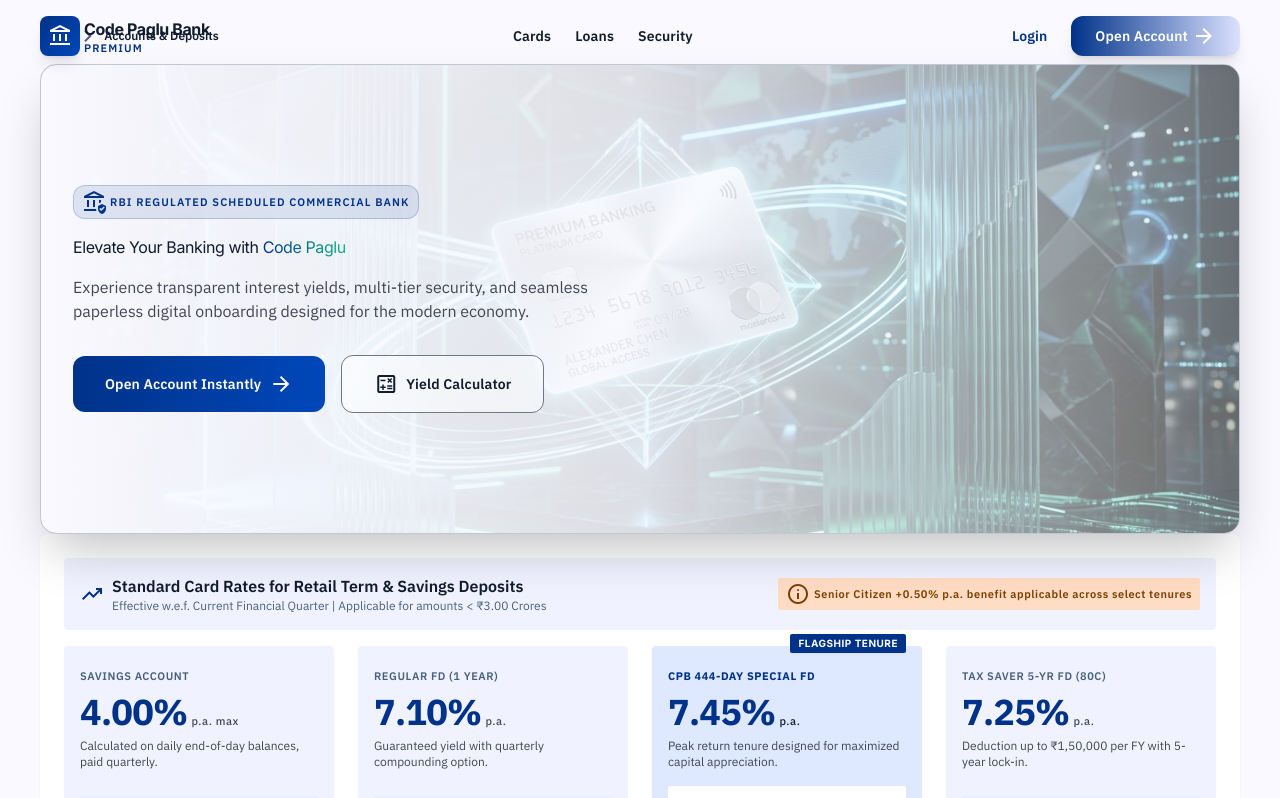
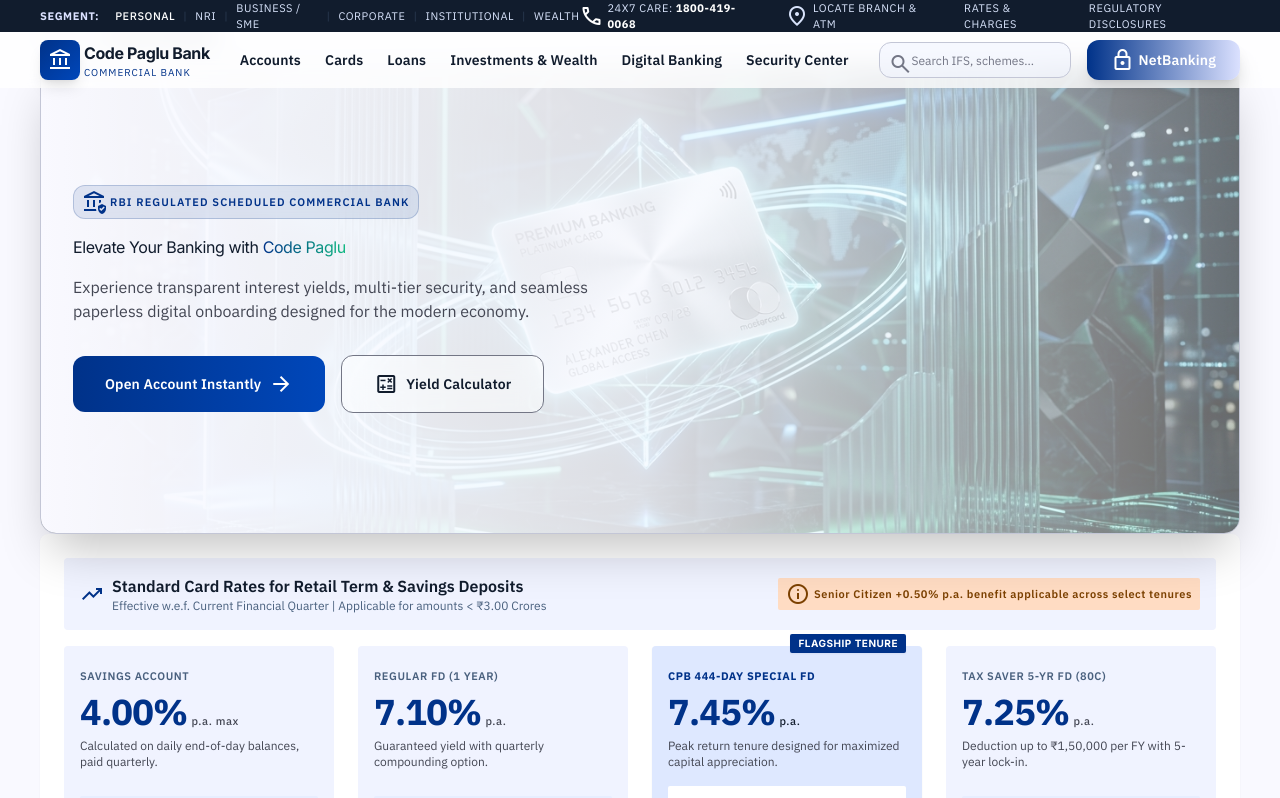
Before and after one commit to Tejasw007/CPB, a Next.js app: page / in a window 1280 px wide. Shown: the top 798 px of the page. Built offline with nearby package versions, Linux system fonts and the light colour scheme.

Commit message:
feat: update Header component with top segment bar, search input, and expanded navigation links

```diff
--- a/components/marketing/Header.tsx
+++ b/components/marketing/Header.tsx
@@ -23,11 +23,44 @@
       transition={{ duration: 0.5, ease: "easeOut" }}
       className={`fixed top-0 left-0 w-full z-50 transition-all duration-300 ${
         scrolled
-          ? "bg-surface-container-lowest/80 backdrop-blur-lg shadow-sm border-b border-outline-variant py-space-sm"
-          : "bg-transparent py-space-md"
+          ? "bg-surface-container-lowest/90 backdrop-blur-xl shadow-sm border-b border-outline-variant"
+          : "bg-surface-container-lowest/80 backdrop-blur-md"
       }`}
     >
-      <div className="max-w-[1280px] mx-auto px-margin-desktop flex items-center justify-between">
+      {/* Top Segment Bar */}
+      <div className="hidden lg:block bg-on-surface text-surface-variant h-8 px-margin-desktop">
+          <div className="max-w-[1280px] mx-auto h-full flex items-center justify-between text-[11px] font-label-sm uppercase tracking-wider">
+              <div className="flex items-center gap-space-md">
+                  <span className="text-primary-fixed font-bold">Segment:</span>
+                  <div className="flex items-center gap-space-sm">
+                      <a className="text-surface-container-lowest font-medium hover:text-primary-fixed transition-colors" href="#">Personal</a>
+                      <span className="text-secondary/50">|</span>
+                      <a className="hover:text-surface-container-lowest transition-colors" href="#">NRI</a>
+                      <span className="text-secondary/50">|</span>
+                      <a className="hover:text-surface-container-lowest transition-colors" href="#">Business / SME</a>
+                      <span className="text-secondary/50">|</span>
+                      <a className="hover:text-surface-container-lowest transition-colors" href="#">Corporate</a>
+                      <span className="text-secondary/50">|</span>
+                      <a className="hover:text-surface-container-lowest transition-colors" href="#">Institutional</a>
+                      <span className="text-secondary/50">|</span>
+                      <a className="hover:text-surface-container-lowest transition-colors" href="#">Wealth</a>
+                  </div>
+              </div>
+              <div className="flex items-center gap-space-lg">
+                  <div className="flex items-center gap-1">
+                      <span className="material-symbols-outlined text-[14px] text-surface-container-lowest">call</span>
+                      <span>24x7 Care: <strong className="text-surface-container-lowest">1800-419-0068</strong></span>
+                  </div>
+                  <a className="hover:text-surface-container-lowest transition-colors flex items-center gap-1" href="#">
+                      <span className="material-symbols-outlined text-[14px]">location_on</span> Locate Branch & ATM
+                  </a>
+                  <a className="hover:text-surface-container-lowest transition-colors" href="#">Rates & Charges</a>
+                  <a className="hover:text-surface-container-lowest transition-colors" href="#">Regulatory Disclosures</a>
+              </div>
+          </div>
+      </div>
+
+      <div className="max-w-[1280px] mx-auto px-margin-desktop flex items-center justify-between py-space-sm">
         {/* Logo */}
         <Link href="/" className="flex items-center gap-space-xs group">
           <div className="w-10 h-10 bg-gradient-to-br from-primary to-primary-container text-on-primary rounded-xl flex items-center justify-center shadow-lg group-hover:scale-105 transition-transform">
@@ -39,14 +72,20 @@
             <span className="text-title-md font-title-md text-on-surface font-bold tracking-tight">
               Code Paglu Bank
             </span>
-            <span className="text-label-sm font-label-sm text-primary tracking-widest uppercase">
-              Premium
+            <span className="text-[10px] font-label-sm text-primary tracking-widest uppercase">
+              Commercial Bank
             </span>
           </div>
         </Link>
 
         {/* Desktop Nav */}
-        <nav className="hidden md:flex items-center gap-space-lg">
+        <nav className="hidden xl:flex items-center gap-space-lg">
+          <Link
+            href="/"
+            className="text-label-lg font-label-lg text-on-surface hover:text-primary transition-colors relative after:content-[''] after:absolute after:bottom-0 after:left-0 after:w-0 after:h-0.5 after:bg-primary hover:after:w-full after:transition-all after:duration-300"
+          >
+            Accounts
+          </Link>
           <Link
             href="/cards"
             className="text-label-lg font-label-lg text-on-surface hover:text-primary transition-colors relative after:content-[''] after:absolute after:bottom-0 after:left-0 after:w-0 after:h-0.5 after:bg-primary hover:after:w-full after:transition-all after:duration-300"
@@ -60,35 +99,47 @@
             Loans
           </Link>
           <Link
+            href="#"
+            className="text-label-lg font-label-lg text-on-surface hover:text-primary transition-colors relative after:content-[''] after:absolute after:bottom-0 after:left-0 after:w-0 after:h-0.5 after:bg-primary hover:after:w-full after:transition-all after:duration-300"
+          >
+            Investments & Wealth
+          </Link>
+          <Link
+            href="#"
+            className="text-label-lg font-label-lg text-on-surface hover:text-primary transition-colors relative after:content-[''] after:absolute after:bottom-0 after:left-0 after:w-0 after:h-0.5 after:bg-primary hover:after:w-full after:transition-all after:duration-300"
+          >
+            Digital Banking
+          </Link>
+          <Link
             href="/security"
             className="text-label-lg font-label-lg text-on-surface hover:text-primary transition-colors relative after:content-[''] after:absolute after:bottom-0 after:left-0 after:w-0 after:h-0.5 after:bg-primary hover:after:w-full after:transition-all after:duration-300"
           >
-            Security
+            Security Center
           </Link>
         </nav>
 
         {/* Actions */}
         <div className="hidden md:flex items-center gap-space-sm">
+          <div className="relative hidden lg:block mr-space-sm">
+            <input
+              className="w-48 h-9 pl-8 pr-3 bg-surface-container-low/50 text-body-sm font-body-sm text-on-surface placeholder:text-outline rounded-full focus:outline-none focus:ring-1 focus:ring-primary border border-outline-variant"
+              placeholder="Search IFS, schemes..." type="text"
+            />
+            <span className="material-symbols-outlined absolute left-2.5 top-2.5 text-[16px] text-outline">search</span>
+          </div>
+
           <Link
             href="/customer/login"
-            className="text-label-lg font-label-lg text-primary hover:text-on-primary-fixed-variant px-space-md py-space-sm rounded-full transition-colors"
+            className="bg-gradient-to-r from-primary to-primary-fixed text-on-primary font-label-lg text-label-lg px-space-lg py-2 rounded-full shadow-lg hover:shadow-primary/30 hover:-translate-y-0.5 transition-all duration-300 flex items-center gap-space-xs"
           >
-            Login
-          </Link>
-          <Link
-            href="#process-flow"
-            className="bg-gradient-to-r from-primary to-primary-fixed text-on-primary font-label-lg text-label-lg px-space-lg py-space-sm rounded-full shadow-lg hover:shadow-primary/30 hover:-translate-y-0.5 transition-all duration-300 flex items-center gap-space-xs"
-          >
-            <span>Open Account</span>
-            <span className="material-symbols-outlined text-[18px]">
-              arrow_forward
-            </span>
+            <span className="material-symbols-outlined text-[18px]">lock</span>
+            <span>NetBanking</span>
           </Link>
         </div>
 
         {/* Mobile Menu Toggle */}
         <button
-          className="md:hidden text-on-surface p-2"
+          className="xl:hidden text-on-surface p-2"
           onClick={() => setMobileMenuOpen(!mobileMenuOpen)}
         >
           <span className="material-symbols-outlined text-[28px]">
@@ -104,44 +155,18 @@
             initial={{ opacity: 0, height: 0 }}
             animate={{ opacity: 1, height: "auto" }}
             exit={{ opacity: 0, height: 0 }}
-            className="md:hidden bg-surface-container-lowest border-b border-outline-variant overflow-hidden"
+            className="xl:hidden bg-surface-container-lowest border-b border-outline-variant overflow-hidden"
           >
             <nav className="flex flex-col px-margin-desktop py-space-md gap-space-md">
-              <Link
-                href="/cards"
-                className="text-title-md text-on-surface"
-                onClick={() => setMobileMenuOpen(false)}
-              >
-                Cards
-              </Link>
-              <Link
-                href="/loans"
-                className="text-title-md text-on-surface"
-                onClick={() => setMobileMenuOpen(false)}
-              >
-                Loans
-              </Link>
-              <Link
-                href="/security"
-                className="text-title-md text-on-surface"
-                onClick={() => setMobileMenuOpen(false)}
-              >
-                Security
-              </Link>
+              <Link href="/" className="text-title-md text-on-surface" onClick={() => setMobileMenuOpen(false)}>Accounts</Link>
+              <Link href="/cards" className="text-title-md text-on-surface" onClick={() => setMobileMenuOpen(false)}>Cards</Link>
+              <Link href="/loans" className="text-title-md text-on-surface" onClick={() => setMobileMenuOpen(false)}>Loans</Link>
+              <Link href="#" className="text-title-md text-on-surface" onClick={() => setMobileMenuOpen(false)}>Investments & Wealth</Link>
+              <Link href="#" className="text-title-md text-on-surface" onClick={() => setMobileMenuOpen(false)}>Digital Banking</Link>
+              <Link href="/security" className="text-title-md text-on-surface" onClick={() => setMobileMenuOpen(false)}>Security Center</Link>
               <hr className="border-outline-variant" />
-              <Link
-                href="/customer/login"
-                className="text-title-md text-primary"
-                onClick={() => setMobileMenuOpen(false)}
-              >
-                Login to NetBanking
-              </Link>
-              <Link
-                href="#process-flow"
-                className="bg-primary text-on-primary text-center py-space-sm rounded-full"
-                onClick={() => setMobileMenuOpen(false)}
-              >
-                Open Account
+              <Link href="/customer/login" className="bg-primary text-on-primary text-center py-space-sm rounded-full flex items-center justify-center gap-2" onClick={() => setMobileMenuOpen(false)}>
+                <span className="material-symbols-outlined text-[18px]">lock</span> NetBanking Login
               </Link>
             </nav>
           </motion.div>
```
